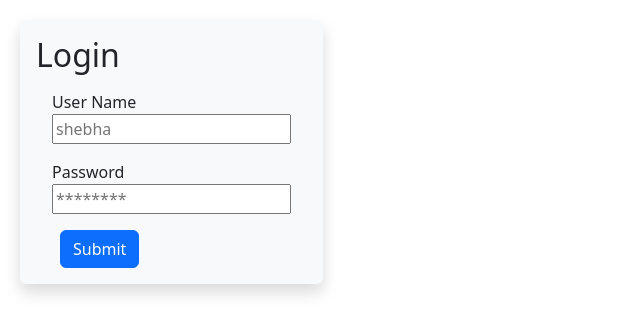
After one commit to BharathrajShetty/flask-website, a Flask app: page /loginPage in a window 1280 px wide. The commit adds this page. Shown: the top 334 px of the page, without its empty margins (0-640 px from the left). Run offline with Flask 3, Linux system fonts and the light colour scheme.

Commit message:
Added login page

```diff
--- a/app.py
+++ b/app.py
@@ -1,7 +1,31 @@
-from flask import Flask, render_template, jsonify, request
+from flask import Flask, render_template, jsonify, request, session
 import database
+import secrets
+from datetime import timedelta
 
 app = Flask(__name__)
+app.secret_key = secrets.token_hex(16)
+app.permanent_session_lifetime = timedelta(days=1)
+
+
+@app.route("/loginPage")
+def login_page():
+    return render_template("loginPage.html")
+
+
+@app.route("/user", methods=['post'])
+def login():
+    username = request.form.get("username")
+    password = request.form.get("password")
+    session.permanent = True
+    session['user_name'] = username
+    return {'status': 'success', 'user': username}
+    # user = database.get_user_by_username(username)
+    # if user and user["password"] == password:
+    #     session["user_id"] = user["id"]
+    #     return jsonify({"success": True})
+    # else:
+    #     return jsonify({"success": False, "message": "Invalid username or password"})
 
 
 @app.route("/")
--- /dev/null
+++ b/templates/loginPage.html
@@ -0,0 +1,39 @@
+<!DOCTYPE html>
+<html lang="en">
+<head>
+  <meta charset="UTF-8">
+  <meta http-equiv="X-UA-Compatible" content="IE=edge">
+  <meta name="viewport" content="width=device-width, initial-scale=1.0">
+  <title>Login</title>
+  <link href="https://cdn.jsdelivr.net/npm/bootstrap@5.3.3/dist/css/bootstrap.min.css" rel="stylesheet" integrity="sha384-QWTKZyjpPEjISv5WaRU9OFeRpok6YctnYmDr5pNlyT2bRjXh0JMhjY6hW+ALEwIH" crossorigin="anonymous">
+  <style>
+    #form-page {
+      display: inline-flex;
+      margin: 20px;
+      padding: 20px;
+    }
+  </style>
+</head>
+<body>
+  <div class="shadow p-3 mb-5 bg-body-tertiary rounded" id="form-page">
+    <div>
+      <h2>Login</h2>
+      <div>
+        <form name="login-form" action="/user" id="login-form" method="post">
+          <div class="m-3"">
+            <label for="username" class="login-label">User Name</label><br>
+            <input type="text" name="username" class="login-action" id="user-name" placeholder="shebha" required>
+          </div>
+          <div class="m-3">
+            <label for="password" class="login-label" >Password</label> <br>
+            <input type="password" name="password" class="login-action" id="password" placeholder="********" required>
+          </div>
+          <div>
+            <input type="submit" id="loginSubmitButton" class="btn btn-primary mx-4">
+          </div>
+        </form>
+      </div>
+    </div>
+  </div>
+</body>
+</html>
--- a/templates/nav_home.html
+++ b/templates/nav_home.html
@@ -11,6 +11,7 @@
             <li><a href="jobs" class="nav-link px-2 link-body-emphasis">Jobs</a></li>
             <li><a href="#" class="nav-link px-2 link-body-emphasis">My Deals</a></li>
             <li><a href="overview" class="nav-link px-2 link-body-emphasis">About</a></li>
+            <li><a href="loginPage" class="nav-link px-2 link-body-emphasis">Login</a></li>
           </ul>
         </div>
 
```
Also changed, not shown: templates/pages/forms/application_form.html (+6 -2 lines), templates/pages/forms/application_success.html (added, +12 -0 lines).
